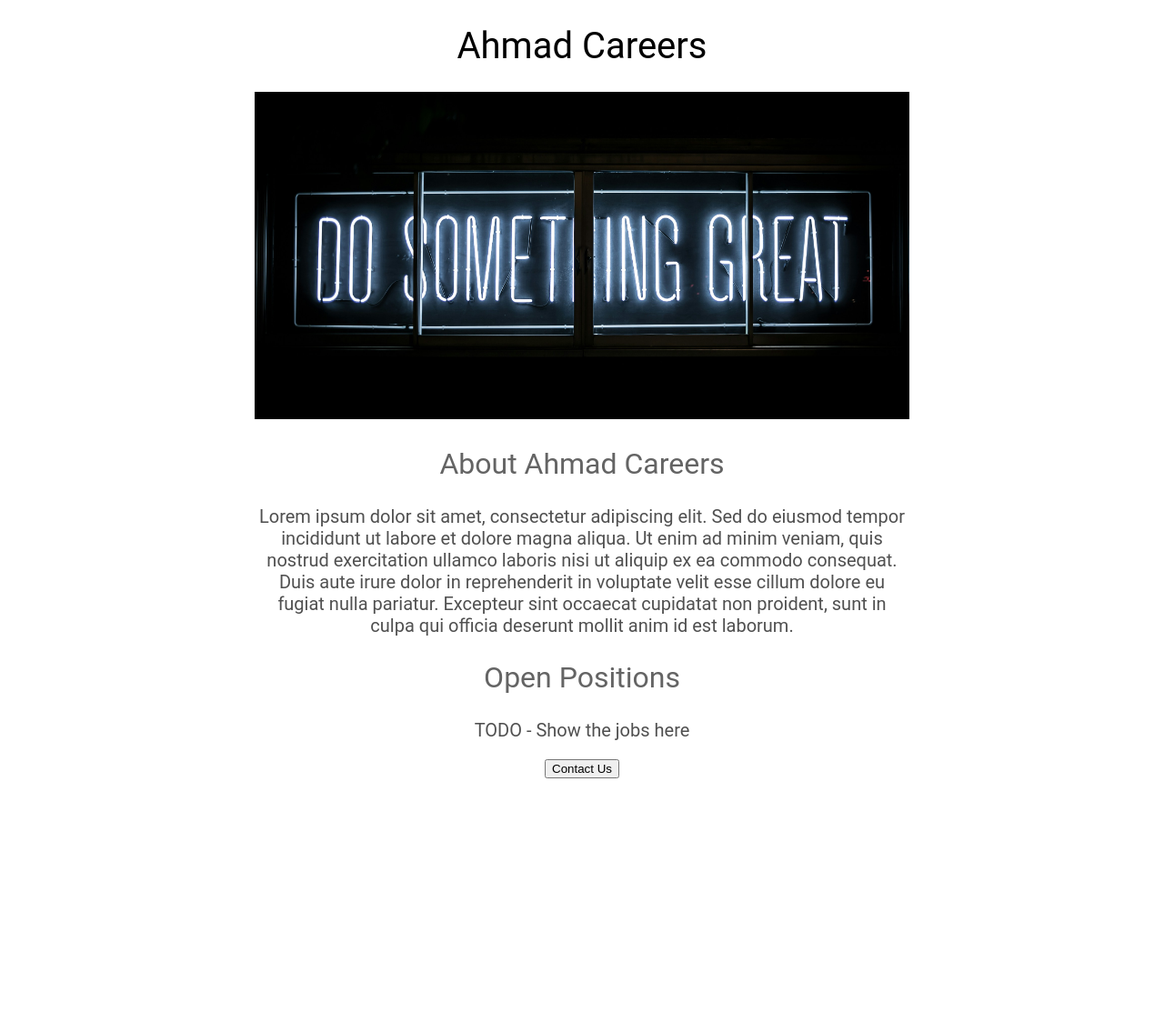
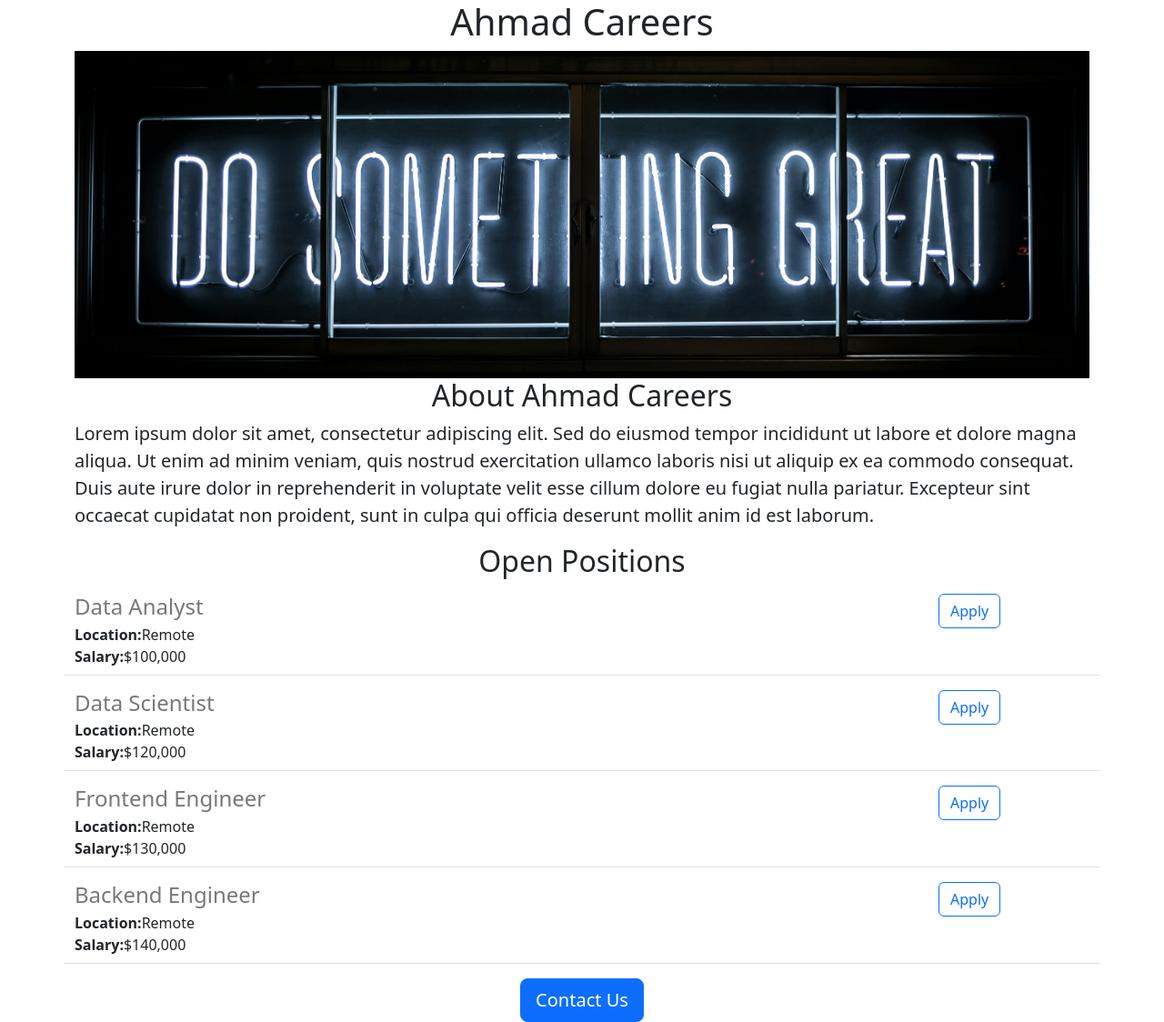
Before and after one commit to AhmadShah-1/jovian-course-website, a Flask app: page / in a window 1280 px wide. Shown: the whole page at 91% size. Before the commit the page ends 856 px from the top, so only its background shows below. Run offline with Flask 3, Linux system fonts and the light colour scheme.

Commit message:
added requiremetns

```diff
--- a/app.py
+++ b/app.py
@@ -1,11 +1,44 @@
-from flask import Flask, render_template
+from flask import Flask, render_template, jsonify
 
 app = Flask(__name__)
 
+
+JOBS = [
+    {
+        'id': 1,
+        'title': 'Data Analyst',
+        'location': 'Remote',
+        'salary': '$100,000'
+    },
+    {
+        'id': 2,
+        'title': 'Data Scientist',
+        'location': 'Remote',
+        'salary': '$120,000'
+    },
+    {
+        'id': 3,
+        'title': 'Frontend Engineer',
+        'location': 'Remote',
+        'salary': '$130,000'
+    },
+    {
+        'id': 4,
+        'title': 'Backend Engineer',
+        'location': 'Remote',
+        'salary': '$140,000'
+    }
+]
+
+
+
 @app.route('/')
 def hello_world():
-    return render_template('home.html')
+    return render_template('home.html', jobs = JOBS, company_name = 'Ahmad')
 
+@app.route("/api/jobs")
+def list_jobs():
+    return jsonify(JOBS)
 
 if __name__ == '__main__':
     app.run(host='0.0.0.0', debug=True)
--- /dev/null
+++ b/requirements.txt
@@ -0,0 +1,2 @@
+Flask
+gunicorn
--- a/templates/home.html
+++ b/templates/home.html
@@ -2,7 +2,9 @@
 <html>
     <head>
         <title> Ahmad Careers</title>
+        <!--
         <style>
+
             h1 {
                 font-size: 40px;
                 font-family: Roboto;
@@ -37,28 +39,52 @@
                 margin: 0 auto 0 auto;
             }
 
+            .bodytext {
+                font-family: Roboto;
+                color: rgb(80, 80, 80);
+            }
+        </style>
+         -->
 
+        <meta charset="utf-8">
+        <meta name="viewport" content="width=device-width, initial-scale=1">
+        <link href="https://cdn.jsdelivr.net/npm/bootstrap@5.3.8/dist/css/bootstrap.min.css" rel="stylesheet" integrity="sha384-sRIl4kxILFvY47J16cr9ZwB07vP4J8+LH7qKQnuqkuIAvNWLzeN8tE5YBujZqJLB" crossorigin="anonymous">
+        <style>
+            #banner {
+                width: 100%;
+                height: 360px;
+                object-fit: cover;
+            }
+        </style>
 
-        </style>
     </head>
 
     <body>
-        <div id="container">
-        <h1>Ahmad Careers</h1>
-        <img id="banner" src="static/banner.jpg">
+        <div class="container">
 
-        <h2> About Ahmad Careers </h2>
-        <p>
+        <h1 class="text-center">{{company_name}} Careers</h1>
+
+        <img class="img-fluid" id="banner" src="static/banner.jpg">
+
+        <h2 class="text-center" mt-2 mb-3> About Ahmad Careers </h2>
+
+        <p class="lead">
             Lorem ipsum dolor sit amet, consectetur adipiscing elit. Sed do eiusmod tempor incididunt ut labore et dolore magna aliqua.
             Ut enim ad minim veniam, quis nostrud exercitation ullamco laboris nisi ut aliquip ex ea commodo consequat.
             Duis aute irure dolor in reprehenderit in voluptate velit esse cillum dolore eu fugiat nulla pariatur.
             Excepteur sint occaecat cupidatat non proident, sunt in culpa qui officia deserunt mollit anim id est laborum.
         </p>
-        <H2> Open Positions </H2>
-        <p> TODO - Show the jobs here </p>
 
-        <div style="text-align: center;">
-        <button> Contact Us </button>
+        <h2 class="text-center" mt-2 mb-3> Open Positions </h2>
+
+        <p>
+            {% for job in jobs %}
+            {% include 'jobitem.html' %}
+            {%endfor%}
+        </p>
+
+        <div class="text-center">
+        <button class="btn btn-primary btn-lg" > Contact Us </button>
         </div>
 
     </div>
--- /dev/null
+++ b/templates/jobitem.html
@@ -0,0 +1,19 @@
+<div class="border-bottom row" style="margin-bottom: 16px; padding-bottom: 8px;">
+
+    <div class="col-10">
+    <h4 style="color: rgb(120, 120, 120); margin-bottom: 4px;">
+        {{job['title']}}
+    </h4>
+
+    <div><b>Location:</b>{{job['location']}}</div>
+
+    {% if 'salary' in job %}
+    <div><b>Salary:</b>{{job['salary']}}</div>
+    {% endif %}
+    </div>
+
+    <div class="col-2">
+        <button type="button" class="btn btn-outline-primary float-right align-middle">Apply</button>
+    </div>
+
+</div>
```
Also changed, not shown: README.md.
